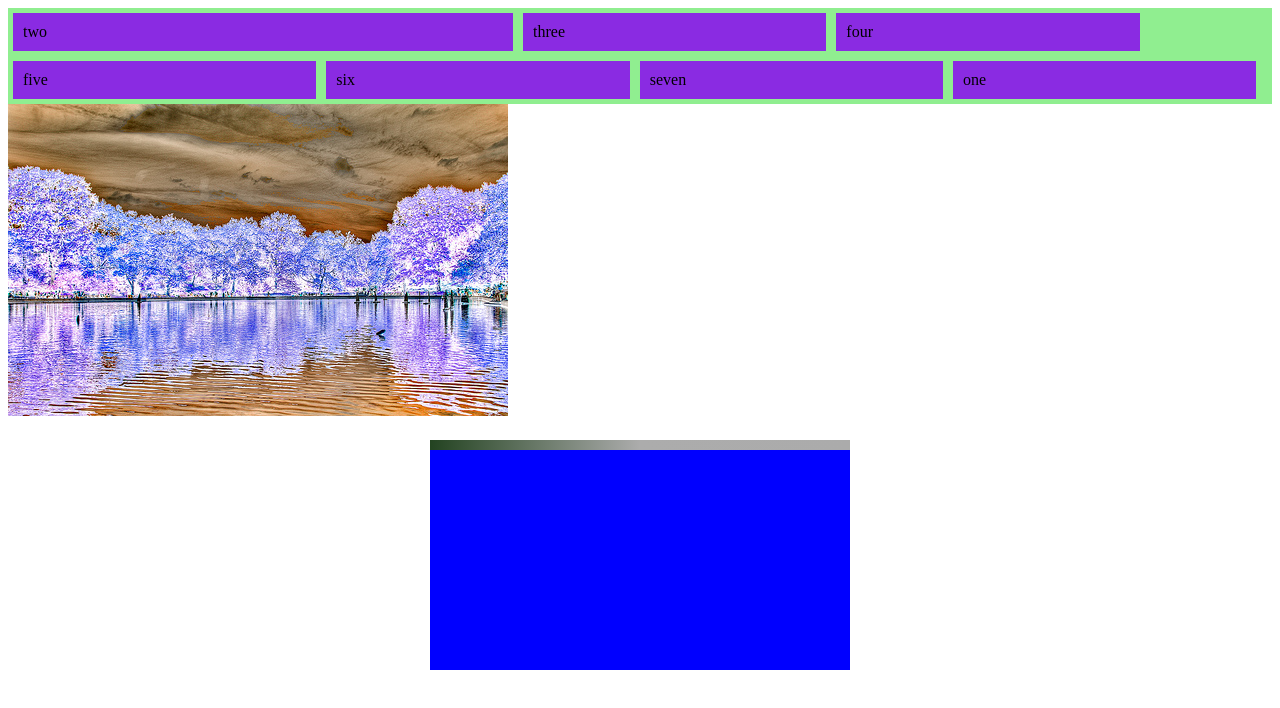
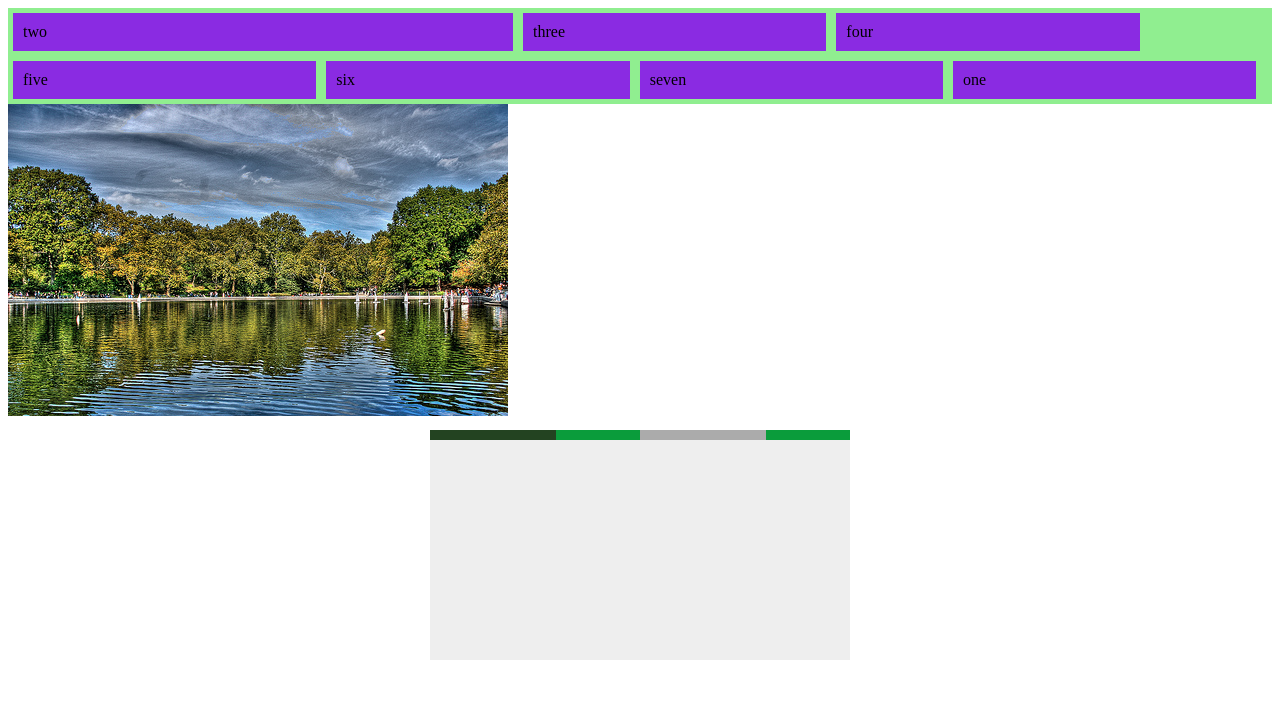
Before and after one commit to HelalMeftah/Learn-display, a plain HTML site: page index.html in a window 1280 px wide. Drawn offline with Linux system fonts and the light colour scheme.

Commit message:
add color nav

```diff
--- a/index.html
+++ b/index.html
@@ -24,7 +24,7 @@
     </div>
     <img src="c.jpg" alt="">
 
-    <nav class="fff">xd</nav>
+    <nav class="fff"></nav>
 
 </body>
 
--- a/style.css
+++ b/style.css
@@ -17,7 +17,7 @@
 
 img {
     /* transition: 0.3s; */
-    filter: invert(23)
+    filter: grayscale(23%)
 }
 img:hover{
     filter:blur(0)
@@ -25,19 +25,20 @@ img:hover{
 .fff {
     height: 200px;
     width: 400px;
-    background-color: #cc0e0e;
+    background-color: #eeeeee;
     position:relative;
     margin: 20px auto;
     padding: 10px;
-    background-image: linear-gradient(to right,#234321,#acacac,#ababab);
 
 }
 .fff::before{
     content:"";
     position:absolute;
-    top:-10;
+    top:-10px;
     left:0;
-    height:100%;
+    height:10px;
     width:100%;
-    background-color:blue;
+    background-color:rgb(255, 0, 0);
+    background-image: linear-gradient(to right,#234321 30%,#0a9c3b 30%,#0a9c3b 50%,#ababab 50%,#ababab 80%,#0a9c3b 80%);
+
 }
```
